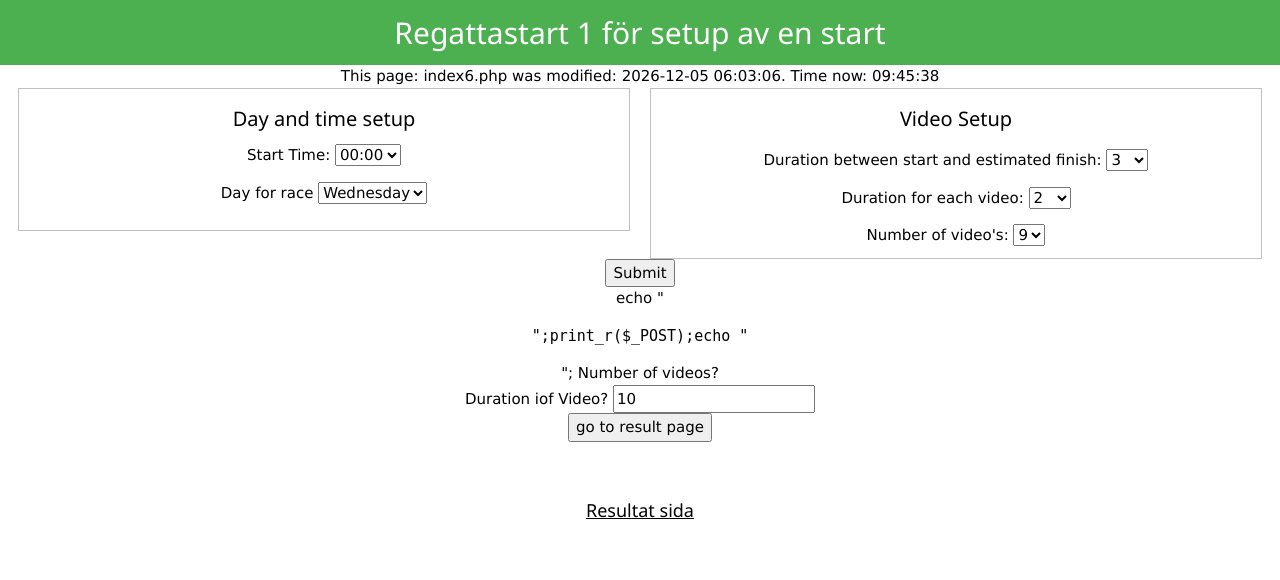
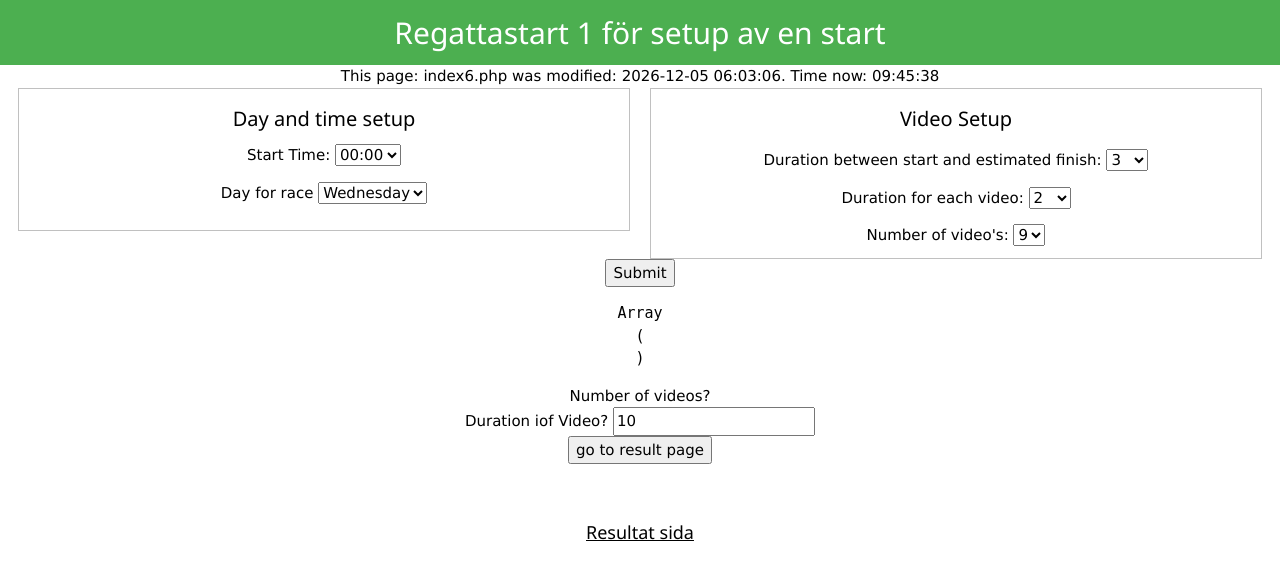
Before and after one commit to nrjphwe/Regattastart, a PHP site: page /index6.php in a window 1280 px wide. Shown: the top 580 px of the page. Run offline with PHP 8.4, Linux system fonts and the light colour scheme; data that the repository does not hold is empty.

Commit message:
Update index6.php

```diff
--- a/index6.php
+++ b/index6.php
@@ -152,9 +152,9 @@ error_log("Check if the form has been submitted");
     </form>
     <form action="http://regattastart.local/" method="POST">
         <div>
-            echo "<pre>";print_r($_POST);echo "</pre>";
+            <?php echo "<pre>";print_r($_POST);echo "</pre>";?>
             <label for="num_video">Number of videos?</label>
-            <input type="hidden" name="num_video" id="hidden_field_num_video" value="<?php echo $_POST['num_video'] ?>" />
+            <input type="hidden" name="num_video" id="hidden_field_num_video" value="<?php $num_video ?>" />
         </div>
         <div>
             <label for="video_dur">Duration iof Video?</label>
```
Lines whose indentation alone changed are shown as unchanged.
